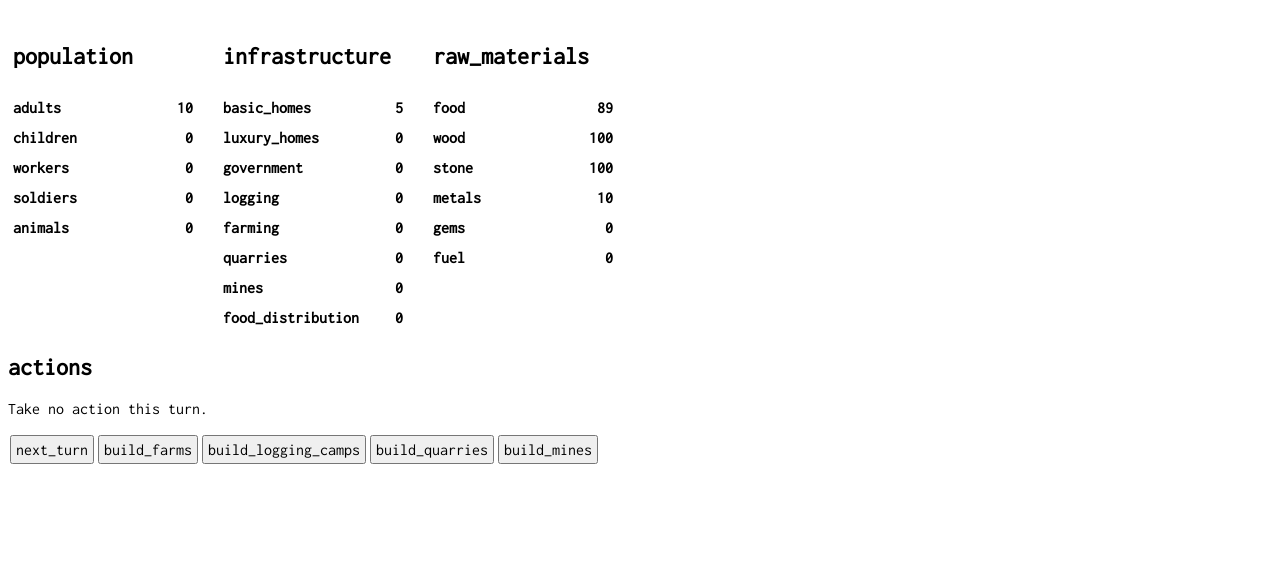
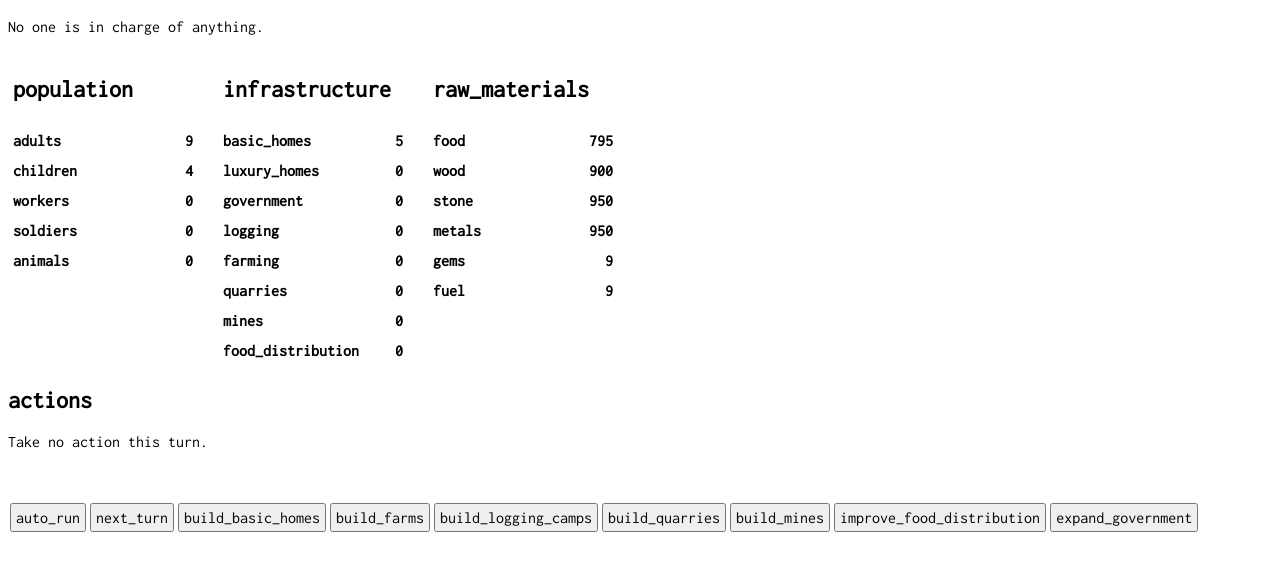
Before and after one commit to JackOatley/JamCraft-4-Game, a plain HTML site: page index.html in a window 1280 px wide. Both pictures are taken after a click on the button "next_turn". Shown: the part 44-614 px from the top of the page. Drawn offline with Linux system fonts and the light colour scheme.

Commit message:
More stuff.

```diff
--- a/index.html
+++ b/index.html
@@ -31,10 +31,14 @@
 				float: right;
 				padding-right: 20px;
 			}
+			#tooltip {
+				min-height: 52px;
+			}
 		</style>
 	</head>
 	<body>
 		<h1>build_a_world</h1>
+		<p id="description"></p>
 		<div id="div_resources"></div>
 		<h2>actions</h1>
 		<p id="tooltip">tooltip</p>
--- a/index.js
+++ b/index.js
@@ -1,51 +1,42 @@
 import {resources} from "./resources.js";
 
+var interval = null;
+
 createResourcesTable();
+createButton("auto_run", autoRun, "Automatically take turns.");
 createButton("next_turn", nextTurn, "Take no action this turn.");
-createButton("build_farms", craft, "Create farmland.", {
+createButton("build_basic_homes", craft, "Build basic homes.", {
 	"input": {
-		"wood": 10,
-		"metals": 1,
-		"adults": 1
+		"wood": 20,
+		"stone": 20
 	},
 	"output": {
-		"farming": 1,
-		"workers": 1
+		"basic_homes": 1
 	}
 });
+createButton("build_farms", craft, "Create farmland.", {
+	"input": { "wood": 10, "metals": 1, "adults": 5 },
+	"output": { "farming": 1, "workers": 5 }
+});
 createButton("build_logging_camps", craft, "Create logging camps.", {
-	"input": {
-		"wood": 5,
-		"stone": 2,
-		"metals": 1,
-		"adults": 1
-	},
-	"output": {
-		"logging": 1,
-		"workers": 1
-	}
+	"input": { "wood": 5, "stone": 2, "metals": 1, "adults": 5 },
+	"output": { "logging": 1, "workers": 5 }
 });
 createButton("build_quarries", craft, "Build quarries to quarry stone.", {
-	"input": {
-		"wood": 10,
-		"metals": 5,
-		"adults": 1
-	},
-	"output": {
-		"quarries": 1,
-		"workers": 1
-	}
+	"input": { "wood": 15, "adults": 5 },
+	"output": { "quarries": 1, "workers": 5 }
 });
 createButton("build_mines", craft, "Build mines to mine metals and fuel.", {
-	"input": {
-		"wood": 50,
-		"metals": 10,
-		"adults": 1
-	},
-	"output": {
-		"mines": 1,
-		"workers": 1
-	}
+	"input": { "wood": 50, "stone": 10, "adults": 5 },
+	"output": { "mines": 1, "workers": 5 }
+});
+createButton("improve_food_distribution", craft, "Build food distribution and storage infrastructure.", {
+	"input": { "wood": 10, "stone": 10, "adults": 1 },
+	"output": { "food_distribution": 1, "workers": 1 }
+});
+createButton("expand_government", craft, "Expand government.", {
+	"input": { "wood": 10, "stone": 20, "adults": 2 },
+	"output": { "food_distribution": 1, "workers": 1 }
 });
 
 /**
@@ -58,22 +49,58 @@ function nextTurn() {
 	var inf = resources["infrastructure"];
 	var raw = resources["raw_materials"];
 
-	// Population growth.
-	pop["adults"] += pop["children"] * 0.1;		// Children grow into adults.
-	pop["children"] -= pop["children"] * 0.1;
-	pop["children"] += pop["adults"] * 0.05; 	// Adults give birth to children.
+	// Population change.
+	pop["adults"] /= 1.0005 * (1 + (raw["food"] === 0) * 2);	// Adults die (more from hunger)
+	pop["children"] /= 1.05 * (1 + (raw["food"] === 0) * 2);	// Children die (more from hunger)
+
+	if (pop["adults"] < inf["basic_homes"] * 5 - pop["workers"]) {
+		pop["adults"] += pop["children"] * 0.1 * raw["food"] * 0.01;		// Children grow into adults.
+		pop["children"] -= pop["children"] * 0.1 * raw["food"] * 0.01;
+		pop["children"] += pop["adults"] * raw["food"] * 0.0005; 	// Adults give birth to children.
+	}
+
+	// Homelessness
+	else {
+		pop["adults"] /= 1.005 * (1 + (raw["food"] === 0) * 2);
+	}
 
 	// Food consumption.
-	raw["food"] -= pop["adults"] + pop["children"] * 0.5;
+	raw["food"] -= pop["adults"] * 0.5 + pop["children"] * 0.25;
 
 	// Production from infrastructure.
-	raw["food"] += inf["farming"] * 10;
+	raw["food"] += inf["farming"] * 10 * (1 + inf["food_distribution"]);
 	raw["wood"] += inf["logging"] * 10;
 	raw["stone"] += inf["quarries"] * 10;
 	raw["metals"] += inf["mines"] * 5;
 	raw["fuel"] += inf["mines"] * 5;
+	raw["gems"] += inf["mines"];
+
+	// Rotting/wasted/general use of materials.
+	raw["food"] *= 0.8;
+	raw["wood"] *= 0.9;
+	raw["fuel"] *= 0.95;
+	raw["metals"] *= 0.95;
+	raw["stone"] *= 0.95;
+	raw["gems"] *= 0.99;
+
+	// Homes using fuel.
+	raw["fuel"] -= inf["basic_homes"] * 0.1;
 
 	updateResourcesTable();
+	updateDescription()
+
+}
+
+/**
+ *
+ */
+function autoRun() {
+	if (!interval) {
+		interval = setInterval(nextTurn, 100);
+	} else {
+		clearInterval(interval);
+		interval = null;
+	}
 }
 
 /**
@@ -168,6 +195,42 @@ function updateResourcesTable() {
 }
 
 /**
+ *
+ */
+function updateDescription() {
+
+	//
+	var desc = "";
+
+	// Cache resource lists.
+	var pop = resources["population"];
+	var inf = resources["infrastructure"];
+	var raw = resources["raw_materials"];
+
+	//
+	if (inf["government"] <= 0) {
+		desc += "No one is in charge of anything. ";
+	}
+
+	//
+	if (pop["adults"] >= inf["basic_homes"] * 5 - 5 - pop["workers"]) {
+		desc += "The population needs more housing in order to grow. ";
+	}
+
+	if (raw["food"] <= 100) {
+		desc += "There is little food to go around. ";
+	}
+
+	if (raw["food"] <= 0) {
+		desc += "<font color='red'>People are starving to death! </font>";
+	}
+
+	//
+	document.getElementById("description").innerHTML = desc;
+
+}
+
+/**
  * @param {!string} name
  * @param {!Function} callback
  * @param {!string} tooltip
@@ -177,6 +240,10 @@ function updateResourcesTable() {
 function createButton(name, callback, tooltip, craftList) {
 	var parentDiv = document.getElementById("div_buttons");
 	var button = document.createElement("input");
+	if (callback === craft) {
+		tooltip += "<br> Cost: " + JSON.stringify(craftList.input);
+		tooltip += "<br> Result: " + JSON.stringify(craftList.output);
+	}
 	button.type = "button";
 	button.value = name;
 	button.onmouseover = setTooltip.bind(null, tooltip);
@@ -189,7 +256,7 @@ function createButton(name, callback, tooltip, craftList) {
  */
 function setTooltip(text) {
 	var tooltip = document.getElementById("tooltip");
-	tooltip.textContent = text;
+	tooltip.innerHTML = text;
 }
 
 /**
--- a/resources.js
+++ b/resources.js
@@ -20,12 +20,12 @@ export const resources = {
 	},
 
 	"raw_materials": {
-		"food": 100,
-		"wood": 100,
-		"stone": 100,
-		"metals": 10,
-		"gems": 0,
-		"fuel": 0
+		"food": 1000,
+		"wood": 1000,
+		"stone": 1000,
+		"metals": 1000,
+		"gems": 10,
+		"fuel": 10
 	}
 
 }
```
